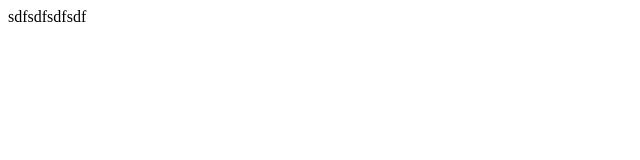
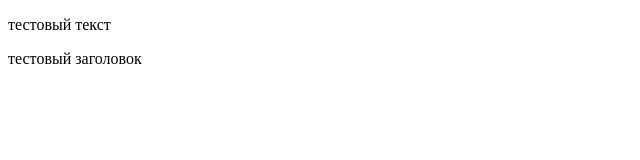
Before and after one commit to aKrivonogova/test-project-html, a plain HTML site: page index.html in a window 1280 px wide. Shown: the whole page, without its empty margins (0-640 px from the left). Drawn offline with Linux system fonts and the light colour scheme.

Commit message:
add text

```diff
--- a/index.html
+++ b/index.html
@@ -8,6 +8,7 @@
     <title>Document</title>
 </head>
 <body>
-    sdfsdfsdfsdf
+    <p> тестовый текст </p>
+    <p> тестовый заголовок  </p>
 </body>
 </html>
```
